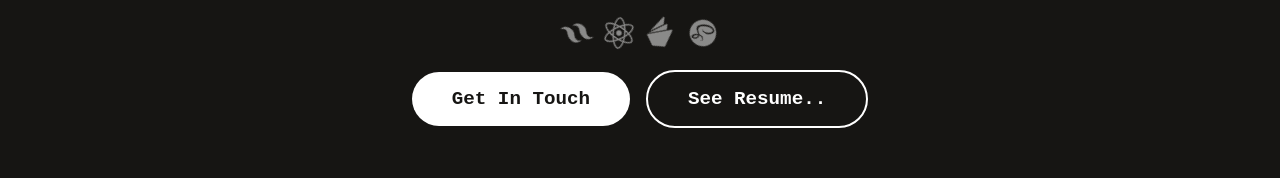
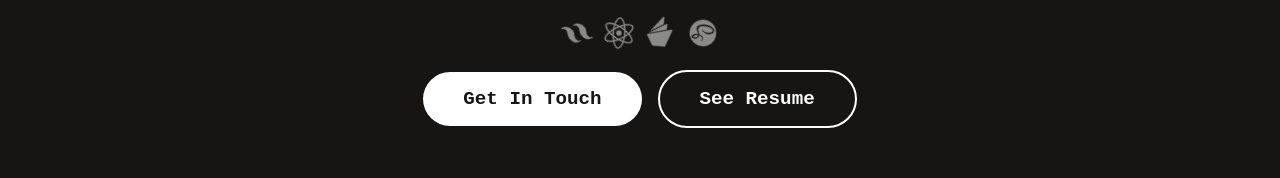
Before and after one commit to mahbub200314/mahbub20038, a React (Vite) app: page / in a window 1280 px wide. Shown: the part 499-677 px from the top of the page. Built offline with nearby package versions, Linux system fonts and the light colour scheme.

Commit message:
update resume

```diff
--- a/src/components/About/About.jsx
+++ b/src/components/About/About.jsx
@@ -13,6 +13,7 @@ const About = () => {
             <Animation2 />
             {/* <img src={myimg} alt="" /> */}
           </div>
+
 
           <address>
             <ul>
--- a/src/components/About/about.css
+++ b/src/components/About/about.css
@@ -6,6 +6,7 @@
     padding-top: 30px;
     background-color: var(--bg-black);
     margin: -8px;
+    overflow-y: scroll;
 }
 
 .about-me{
@@ -15,6 +16,7 @@
 
 
 }
+
 
 
 .about-me .describe{
--- a/src/components/Home/Home.jsx
+++ b/src/components/Home/Home.jsx
@@ -37,7 +37,7 @@ function Home() {
               </div>
              <div className="button">
                 <a href="https://wa.me/8801887239062" target="_blank">Get In Touch</a>
-                <Link to='resume'> See Resume..</Link>
+                <Link to='resume'> See Resume</Link>
 
 
              </div>
--- a/src/components/Project/project.css
+++ b/src/components/Project/project.css
@@ -5,11 +5,12 @@
     display: flex;
     flex-direction: column;
     gap:2rem;
-    justify-content: center;
+
     align-items: center;
     padding-bottom: 80px;
     padding-top: 70px;
     position: relative;
+    overflow-y: auto;
 }
 .project h1{
     margin-bottom: 2rem;
--- a/src/components/Resume.jsx
+++ b/src/components/Resume.jsx
@@ -1,4 +1,4 @@
-import resume from '../../src/assets/myphoto/Untitled document.pdf'
+import resume from '../../src/assets/resumeAndCv/MAHUB-Resume.pdf'
 
 const Resume = () => {
     console.log('resume')
```
Also changed, not shown: 1 other file (tests, documents, lock files or other folders).
